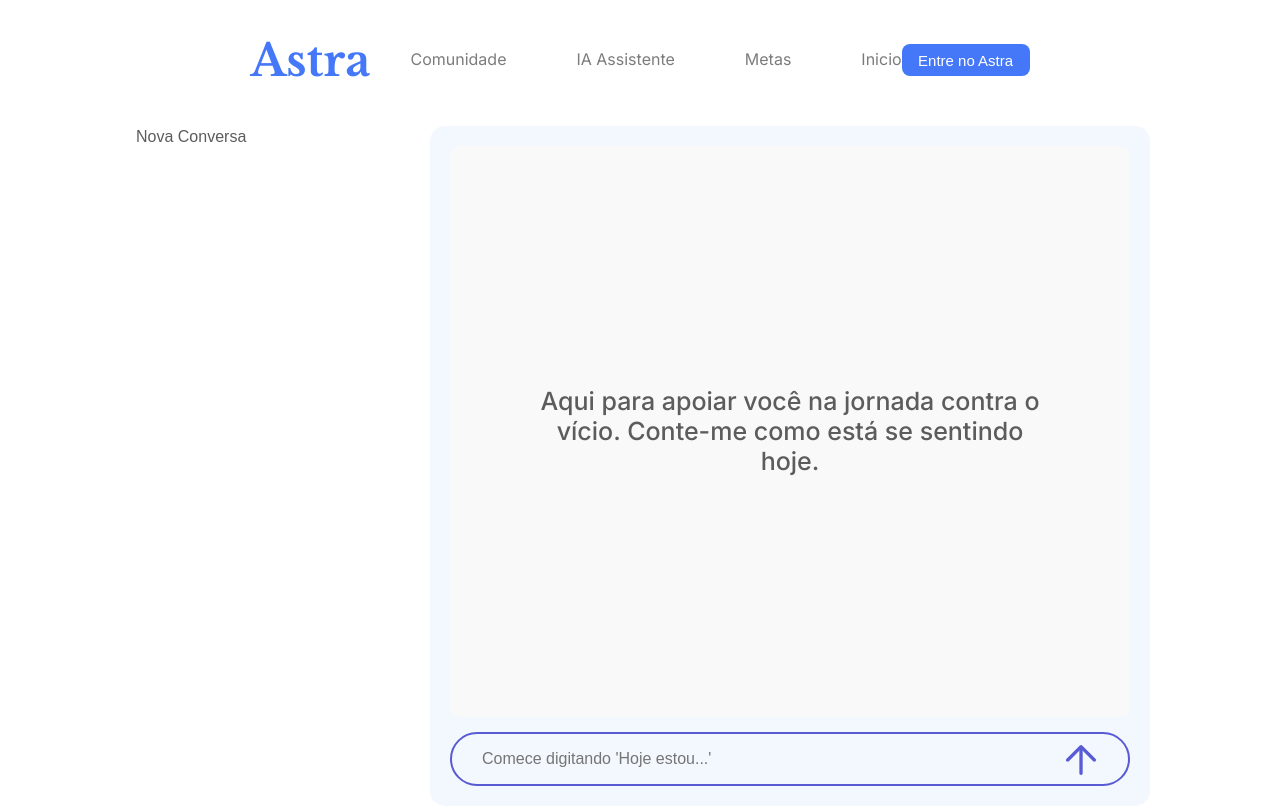
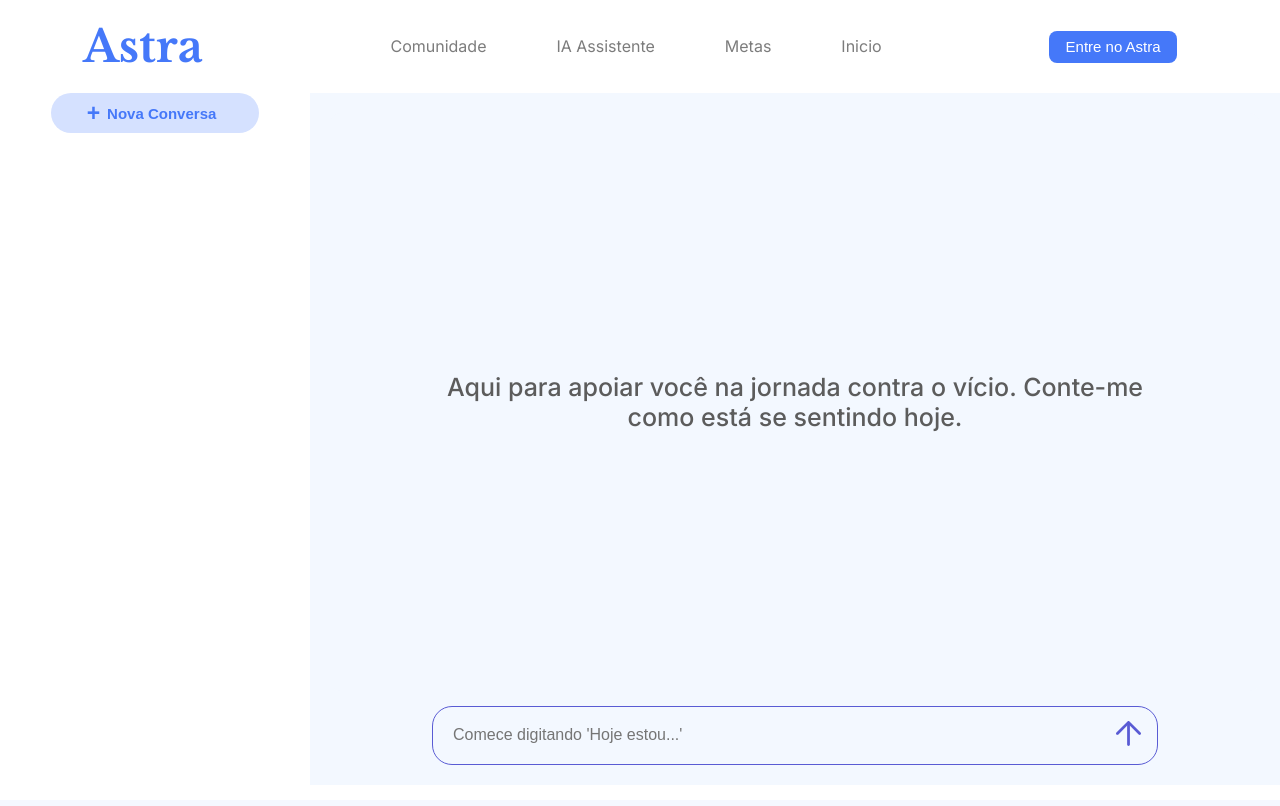
Before and after one commit to LucasPivovar/Astra, a PHP site: page /chatbot.php in a window 1280 px wide. After the commit the page ends 765 px from the top, so only its background shows below. Run offline with PHP 8.4, Linux system fonts and the light colour scheme.

Commit message:
Inicio completo e Estilização Chat bot

```diff
--- a/Componentes/header.php
+++ b/Componentes/header.php
@@ -11,7 +11,7 @@
 </head>
 <body>
   <nav>
-    <h1 class="blue title">Astra</h1>
+    <h1 class="blue title nome-empresa">Astra</h1>
     <ul class = "btn-menu">
       <li><a href="" class="lineA">Comunidade</a></li>
       <li><a href="chatbot.php" class="lineA">IA Assistente</a></li>
--- a/Style/chatbot.css
+++ b/Style/chatbot.css
@@ -1,46 +1,39 @@
 @media (min-width: 1024px) {
     /* General Page Styling */
-    body {
-        display: flex;
-        justify-content: center;
-        align-items: center;
-        height: 100vh;
-        width: 100%;
-        margin: 0;
-        font-family: noto sans, sans-serif;
-        flex-direction: column;
-
+    body{
+        overflow-x: hidden;
     }
-
     .content{
         display: flex;
-        flex-direction: row;
-        justify-content: center;
+        width: 100%;
     }
 
     aside{
-        width: 300px;
+        display: flex;
+        flex-direction: column;
+        align-items: center;
+        width: 25%;
     }
 
     /* Chat Container */
     #chat-container {
         background: #F3F8FF;
-        height: 80vh;
-        width: 680px;
+        height: 81.5vh;
+        width: 75%;
         padding: 20px;
-        border-radius: 15px;
         display: flex;
         flex-direction: column;
         justify-content: space-between;
+        align-items: center;
     }
 
     /* Chat Box */
     #chat-box {
-        height: 580px;
+        height: 100%;
         overflow-y: auto;
         border: none;
         padding: 15px;
-        background: #f9f9f9;
+        background: #F3F8FF;
         border-radius: 10px;
         display: flex;
         flex-direction: column;
@@ -49,7 +42,7 @@
     /* Classes para mensagens */
     .user-message {
         align-self: flex-end;
-        background-color: #ecf5ff;
+        background-color: #AFE0FF4D;
         color: #616161;
         padding: 10px 15px;
         border-radius: 15px;
@@ -66,7 +59,7 @@
 
     .bot-message {
         align-self: flex-start;
-        background-color: #ecfaf5;
+        background-color: #B2FFD24D;
         color: #616161;
         padding: 10px 15px;
         border-radius: 15px;
@@ -93,26 +86,20 @@
     /* Chat Input */
     #user-input {
         flex: 1;
-        padding: 20px;
         border: none;
-        border-radius: 20px;
         outline: none;
         font-size: 16px;
         transition: 0.6s;
-        height: 10px;
     }
 
 
     /* Send Button */
     button {
-        color: white;
+        border-radius: 35px;
         border: none;
-        border-radius: 20px;
         cursor: pointer;
-        font-size: 16px;
         background-color: transparent;
         transition: 0.3s;
-        position: relative;
     }
 
     #clear-history {
@@ -124,19 +111,20 @@
     }
 
     .btn_enviar {
-        width: 30px;
-        margin-top: 6px;
-        margin-right: 1rem;
+        width: 25px;
+        height: 25px;
     }
 
     /* Input Container */
     .input-container {
         display: flex;
+        justify-content: space-around;
         margin-top: 15px;
-        border-radius: 50px;
+        border-radius: 20px;
         padding: 10px;
-        height: 30px;
-        border: 2px solid #595BD4;
+        height: 45px;
+        width: 44rem;
+        border: 1px solid #595BD4;
         align-items: center;
     }
 
@@ -169,16 +157,31 @@
     }
 
     #clear-history button {
-        background-color: transparent;
+        display: flex;
+        justify-content: center;
+        align-items: center;
+        background-color: #D5E1FF;
+        padding: 0.7rem;
+        min-width: 13rem;
+        max-height: 2.5rem;
         border: none;
         cursor: pointer;
-        font-size: 16px;
-        color: #5C5C5C;
+        font-size: 15px;
+        font-weight: bold;
+        color: #4578F9;
+        transition: scale 0.3s;
+    }
+    #clear-history button::before {
+        content: "+";
+        position: relative;
+        font-size: 23px;
+        font-weight: bold;
+        left: -7px;
     }
 
     #clear-history button:hover {
-        color: #595BD4;
-        scale: 1.05;
+        opacity: 0.95;
+        scale: 1.03;
     }
 
 }
--- a/Style/header.css
+++ b/Style/header.css
@@ -2,6 +2,8 @@
   body{
     font-family: "Inter", sans-serif;
     margin: 0px;
+    height: 100vh;
+    width: 100%;
   }
 
   nav{
@@ -9,6 +11,11 @@
     justify-content: space-around;
     align-items: center;
     padding: 1.2rem;
+  }
+
+  .nome-empresa{
+    position: relative;
+    left: -20px;
   }
 
   .title{
@@ -29,6 +36,7 @@
     display: flex;
     gap: 70px;
     cursor: default;
+    padding: 0;
   }
 
   .lineA{
@@ -63,6 +71,14 @@
     align-items: center;
     justify-content: center;
     cursor: pointer;
+    transition: scale 0.3s;
+    text-decoration: none;
+  }
+
+  .button:hover{
+    opacity: 0.98;
+    scale: 1.01;
+
   }
 
   /* Estilo do Modal */
--- a/astra_ai.php
+++ b/astra_ai.php
@@ -176,7 +176,7 @@ class AIApiService
         $aiRole = "Você é um assistente de IA chamado AstraAI que ajuda os usuários na sua superaçao e recuperaçao contra os vícios.
  Forneça respostas claras, com carisma, concisas e úteis. Sempre tentando ajudar na estimulaçao da dopamina sem os vicios.
  Caso a pessoa tenha vícios, você deverá fornecer respostas que ajudem a superação do vício.
- Sem citar que vai elevar a autoestima da pessoa.";
+ Sem citar que vai elevar a autoestima da pessoa. Não utilize ** em suas respostas";
 
         $prompt = $aiRole . "\n\nConversation history:\n";
 
--- a/chatbot.php
+++ b/chatbot.php
@@ -7,17 +7,15 @@
     <title>AstraAI ChatBot</title>
 
     <!-- Stylesheets -->
+    <?php
+        include('./componentes/header.php')
+    ?>
     <link rel="stylesheet" href="./Style/chatbot.css">
     <link rel="preconnect" href="https://fonts.googleapis.com">
     <link rel="preconnect" href="https://fonts.gstatic.com" crossorigin>
     <link href="https://fonts.googleapis.com/css2?family=Inter:wght@300;400;500;600;700&family=Libre+Baskerville:ital,wght@0,400;0,700;1,400&display=swap" rel="stylesheet">
 </head>
 <body>
-    <nav>
-        <?php
-            include('./componentes/header.php')
-        ?>
-    </nav>
     <div class="content">
         <aside>
             <div id="clear-history">
```
Also changed, not shown: Style/index.css (+86 -38 lines), index.php (+33 -10 lines).
